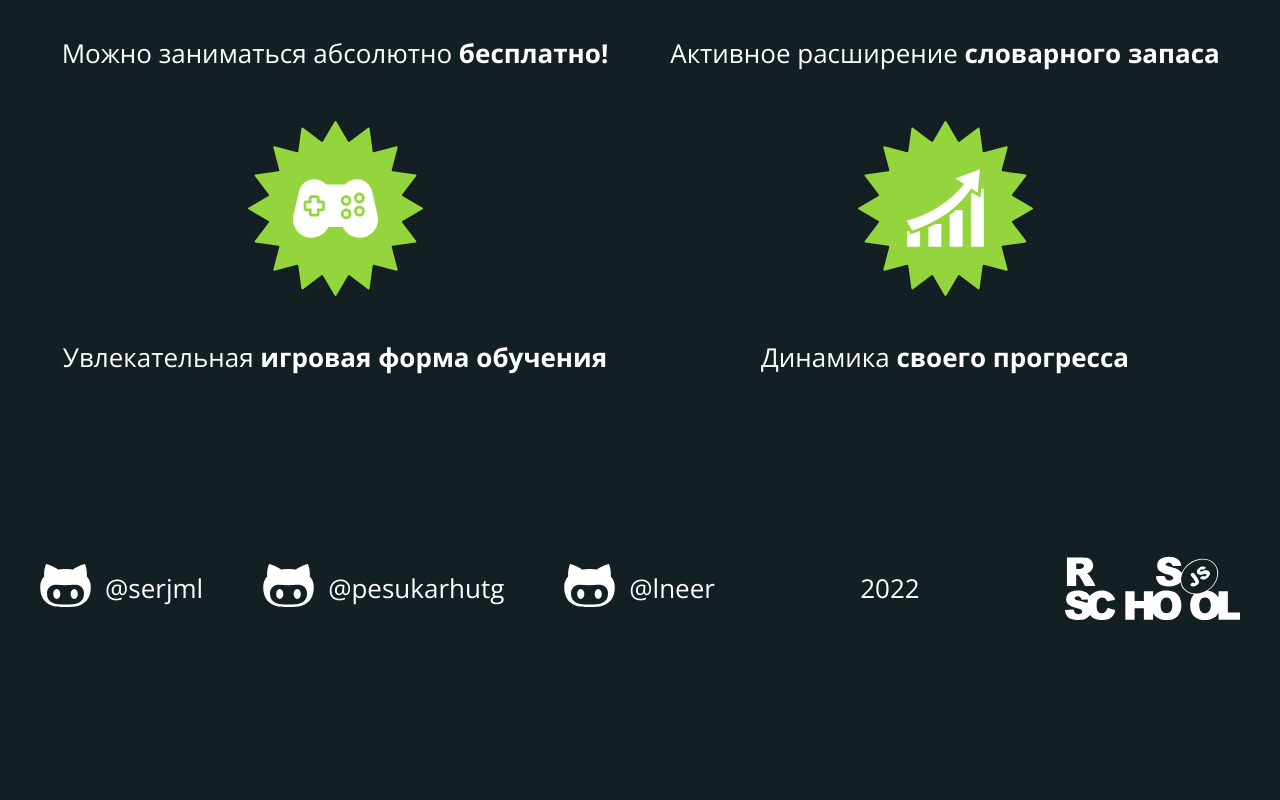
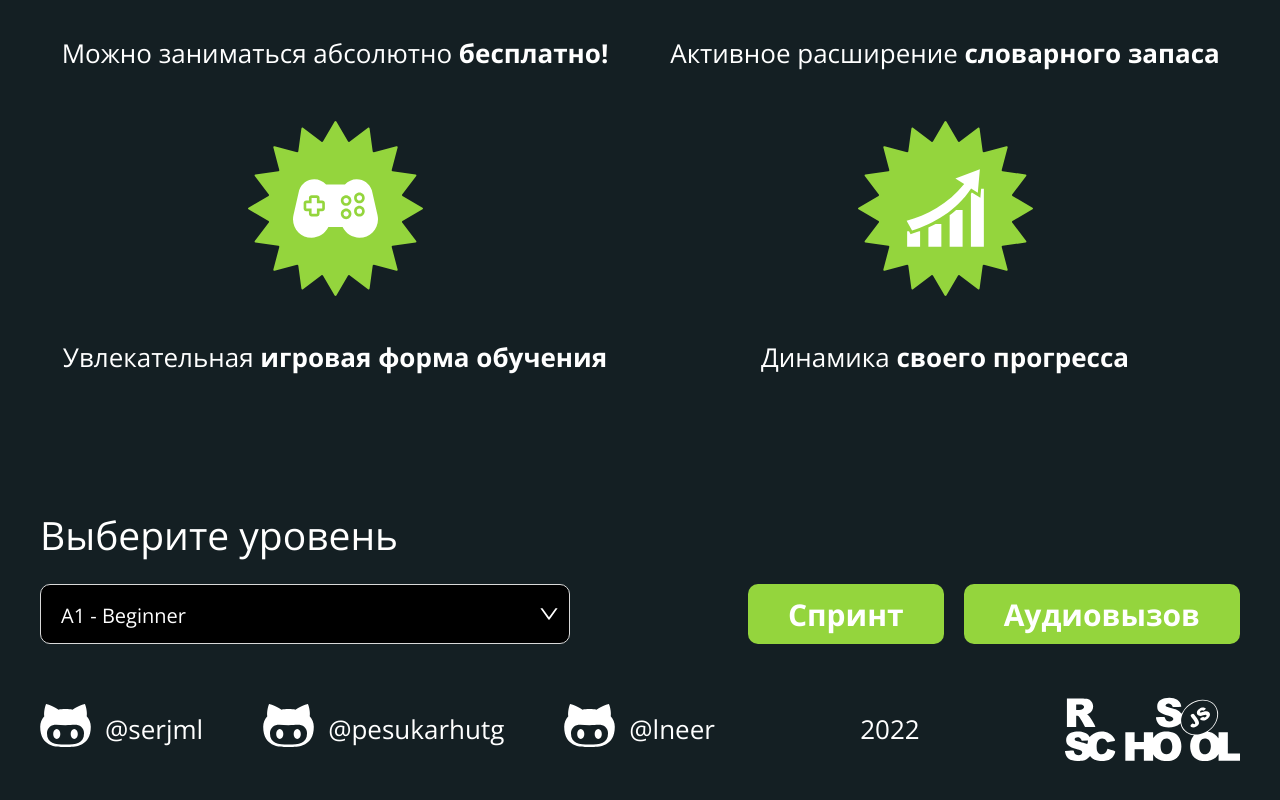
Before and after one commit to PesukarhuTG/rslang, a React (Create React App) app: page / in a window 1280 px wide. Shown: the part 1229-2029 px from the top of the page. Before the commit the page ends 1903 px from the top, so only its background shows below. Built offline with nearby package versions, Linux system fonts and the light colour scheme.

Commit message:
feat: add select component

```diff
--- a/src/components/Button.tsx
+++ b/src/components/Button.tsx
@@ -21,9 +21,8 @@ const Button: React.FC<ButtonProps> = ({ label, disabled = false, type = 'primar
 const StyledButton = styled.button<{
   $type: ButtonType;
 }>`
-  width: 320px;
-  height: 120px;
-  margin: 0 10px;
+  padding: 0 40px;
+  height: 60px;
   font-size: 30px;
   font-weight: 700;
   border: none;
--- /dev/null
+++ b/src/components/Select.tsx
@@ -0,0 +1,81 @@
+import React from 'react';
+import styled from 'styled-components';
+import { Select as AntdSelect } from 'antd';
+
+export type Option = {
+  label: string;
+  value: string;
+};
+
+interface SelectProps {
+  options: Option[];
+  onChange?: (value: string) => void;
+  disabled?: boolean;
+}
+
+const Select: React.FC<SelectProps> = ({ options, onChange = () => {}, disabled = false }) => {
+  return (
+    <StyledSelect
+      defaultValue={options[0]}
+      options={options}
+      size="large"
+      disabled={disabled}
+      onChange={(value: unknown) => onChange(value as string)}
+      dropdownRender={menu => <SelectDropdown>{menu}</SelectDropdown>}
+      dropdownStyle={{
+        borderRadius: '10px',
+        backgroundColor: 'var(--primary-dark)',
+      }}
+    />
+  );
+};
+
+const StyledSelect = styled(AntdSelect)`
+  height: 60px;
+
+  & * {
+    color: var(--primary-light);
+  }
+
+  &:not(.ant-select-customize-input) .ant-select-selector {
+    padding: 1px 20px !important;
+    height: 60px !important;
+    background-color: var(--primary-dark);
+    border-radius: 10px;
+    font-size: 20px;
+
+    .ant-select-selection-search-input {
+      height: 58px;
+    }
+
+    .ant-select-selection-item {
+      line-height: 60px !important;
+      padding-right: 40px !important;
+    }
+  }
+
+  .ant-select-arrow .anticon {
+    font-size: 20px;
+  }
+`;
+
+const SelectDropdown = styled.div`
+  border-radius: 10px;
+  overflow: hidden;
+
+  & * {
+    color: var(--primary-light);
+    font-size: 20px;
+  }
+
+  .ant-select-item-option-active,
+  .ant-select-item-option:hover {
+    background-color: var(--main-background);
+  }
+
+  .ant-select-item-option-selected {
+    background-color: var(--primary);
+  }
+`;
+
+export default Select;
--- a/src/components/index.ts
+++ b/src/components/index.ts
@@ -4,3 +4,4 @@ export { default as Hero } from './Hero';
 export { default as Team } from './Team';
 export { default as Advantages } from './Advantages';
 export { default as Button } from './Button';
+export { default as Select } from './Select';
--- a/src/pages/main.tsx
+++ b/src/pages/main.tsx
@@ -1,6 +1,16 @@
 import React from 'react';
-import { Layout, Hero, Advantages } from '../components';
+import { Layout, Hero, Advantages, Select, Button } from '../components';
 import mainImg from '../assets/svg/hero-main-logo.svg';
+import styled from 'styled-components';
+
+const options = [
+  { value: 'A1', label: 'A1 - Beginner' },
+  { value: 'A2', label: 'A2 - Elementary' },
+  { value: 'B1', label: 'B1 - Intermediate' },
+  { value: 'B2', label: 'B2 - Upper Intermediate' },
+  { value: 'C1', label: 'C1 - Advanced' },
+  { value: 'C2', label: 'C2 - Proficiency' },
+];
 
 const MainPage = () => {
   return (
@@ -16,8 +26,27 @@ const MainPage = () => {
         }
       />
       <Advantages />
+      <h2>Выберите уровень</h2>
+      <ChooseLevelWrapper>
+        <Select options={options} onChange={value => console.log(value)} />
+        <GameButtons>
+          <Button label="Спринт" />
+          <Button label="Аудиовызов" />
+        </GameButtons>
+      </ChooseLevelWrapper>
     </Layout>
   );
 };
 
+const ChooseLevelWrapper = styled.div`
+  display: grid;
+  grid-template-columns: 530px 1fr;
+`;
+
+const GameButtons = styled.div`
+  display: flex;
+  gap: 20px;
+  margin-left: auto;
+`;
+
 export default MainPage;
```
Also changed, not shown: src/assets/svg/select-arrow.svg (added).
